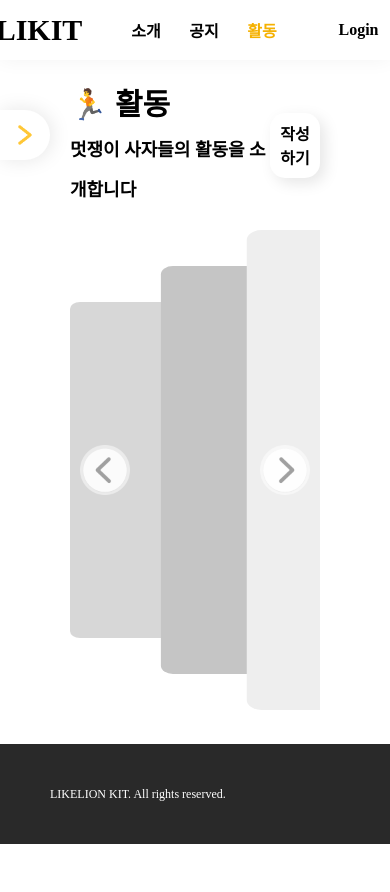
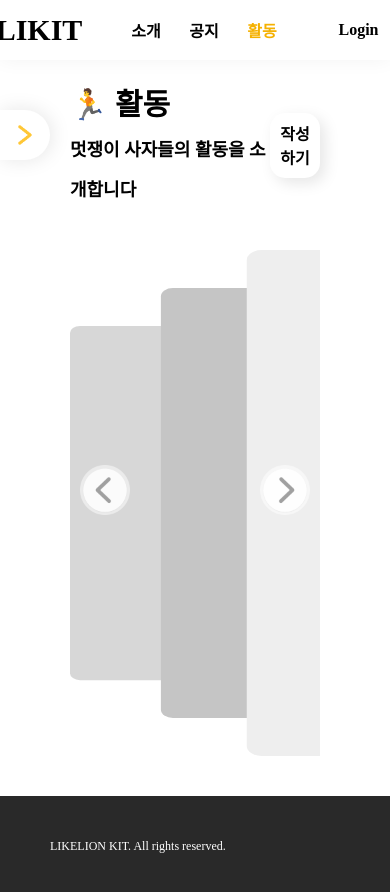
Before and after one commit to likelion-LIKIT/Front-end, a React (Create React App) app: page /activity in a window 390 px wide. Shown: the top 892 px of the page. Before the commit the page ends 844 px from the top, so only its background shows below. Built offline with nearby package versions, Linux system fonts and the light colour scheme; a web font is replaced by a local one.

Commit message:
fix: warning 제거
사용되지 않는 변수(cardIdx, windowHeight) 및 콘솔 제거, 카드 요소 높이 수정

```diff
--- a/src/pages/activity/ActivityPage/components/ActivityCard.js
+++ b/src/pages/activity/ActivityPage/components/ActivityCard.js
@@ -5,7 +5,7 @@ import { useNavigate } from "react-router-dom";
 import "../styles/ActivityCard.css";
 
 const ActivityCard = (props) => {
-  const { data, idx, width, cardIdx, currentIdx } = props;
+  const { data, idx, width, currentIdx } = props;
   const navigate = useNavigate();
   const [showCard, setShowCard] = useState({
     depthOne: false,
--- a/src/pages/activity/ActivityPage/components/ActivityFrame.js
+++ b/src/pages/activity/ActivityPage/components/ActivityFrame.js
@@ -6,10 +6,10 @@ import ActivityCard from "./ActivityCard";
 import { activityData as data } from "../constant/activityData";
 
 function useWindowSize() {
-  const [size, setSize] = useState([0, 0]);
+  const [size, setSize] = useState(0);
   useLayoutEffect(() => {
     function updateSize() {
-      setSize([window.innerWidth, window.innerHeight]);
+      setSize(window.innerWidth);
     }
     window.addEventListener("resize", updateSize);
     updateSize();
@@ -22,7 +22,7 @@ const ActivityFrame = () => {
   // 필요 변수
 
   // 현재 화면 width
-  const [windowWidth, windowHeigt] = useWindowSize();
+  const windowWidth = useWindowSize();
   // 원본 데이터
   const originalData = data;
   // 원본 데이터 길이
@@ -67,7 +67,6 @@ const ActivityFrame = () => {
     let nextIdx = currentIdx - 1;
     setCurrentIdx(nextIdx);
     if (nextIdx - addCnt < 0) {
-      console.log(currentIdx, nextIdx);
       nextIdx += originalDataLength;
       replaceSlide(nextIdx);
     }
@@ -78,7 +77,6 @@ const ActivityFrame = () => {
     let nextIdx = currentIdx + 1;
     setCurrentIdx(nextIdx);
     if (nextIdx - addCnt >= originalDataLength - 1) {
-      console.log(currentIdx, nextIdx);
       nextIdx -= originalDataLength;
       replaceSlide(nextIdx);
     }
--- a/src/pages/activity/ActivityPage/styles/ActivityCard.css
+++ b/src/pages/activity/ActivityPage/styles/ActivityCard.css
@@ -1,7 +1,8 @@
 /* 작성자 : 이수화 */
 
 .ActivityCard {
-    height: 480px;
+    min-height: 480px;
+    height: 60vh;
     background-color: rgb(238, 238, 238);
     transition: all 0.5s linear;
     border-radius: 10px;
--- a/src/pages/activity/ActivityPage/styles/ActivityFrame.css
+++ b/src/pages/activity/ActivityPage/styles/ActivityFrame.css
@@ -2,9 +2,10 @@
 
 .ActivityFrame {
     width: calc(100% - 40px);
-    height: 480px;
+    height: auto;
+    min-height: 480px;
     min-height: 300px;
-    margin: 20px;
+    margin: 40px 20px;
     overflow: hidden;
     position: relative;
 }
--- a/src/pages/notice/NoticePage/styles/NoticeCard.css
+++ b/src/pages/notice/NoticePage/styles/NoticeCard.css
@@ -3,8 +3,7 @@
 .NoticeCard {
     width: calc(100% - 40px);
     min-width: 200px;
-    max-height: 300px;
-    height: auto;
+    height: 40vh;
     margin: 20px;
     border-radius: 10px;
     box-shadow: 5px 5px 30px rgb(0, 0, 0, 0.1);
```
